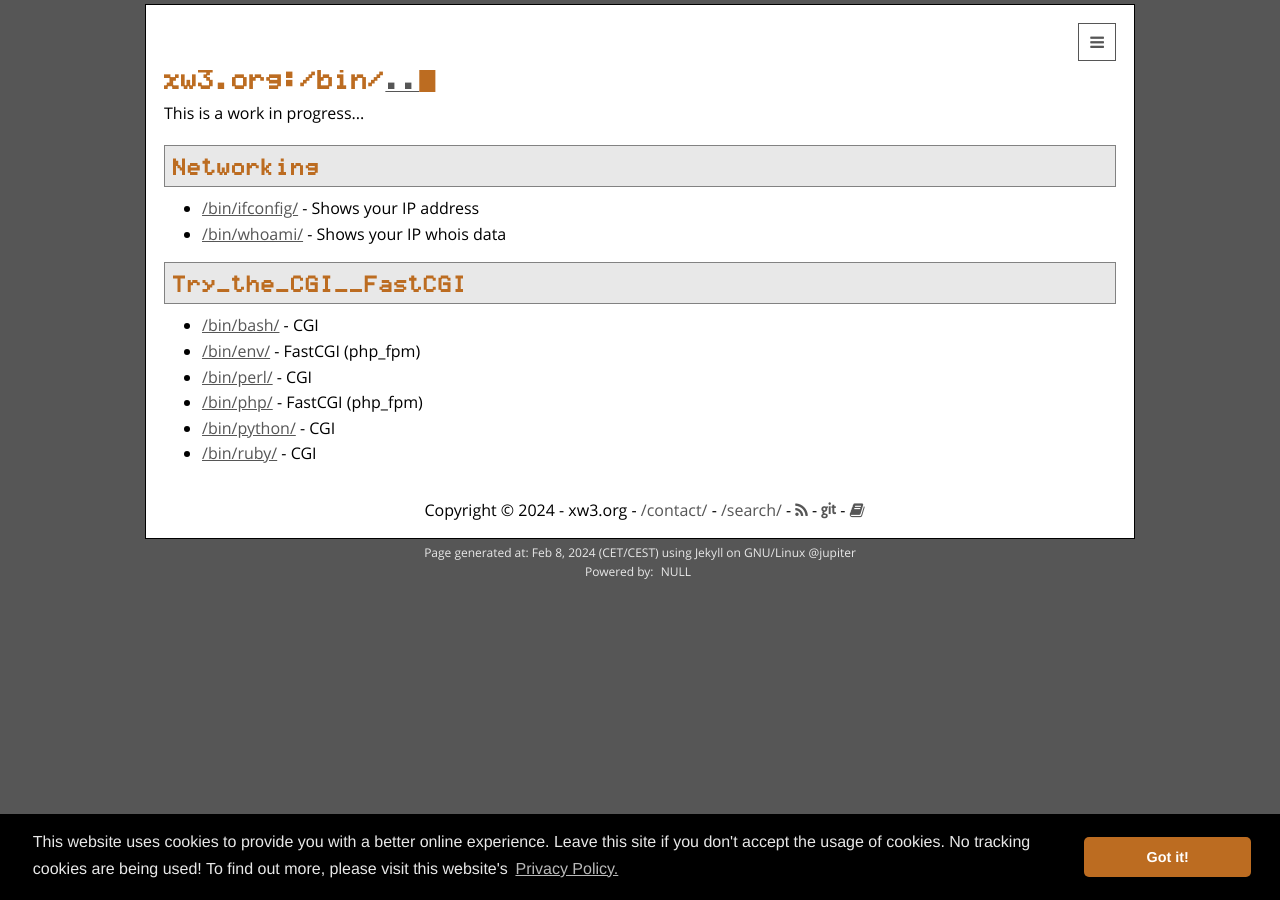
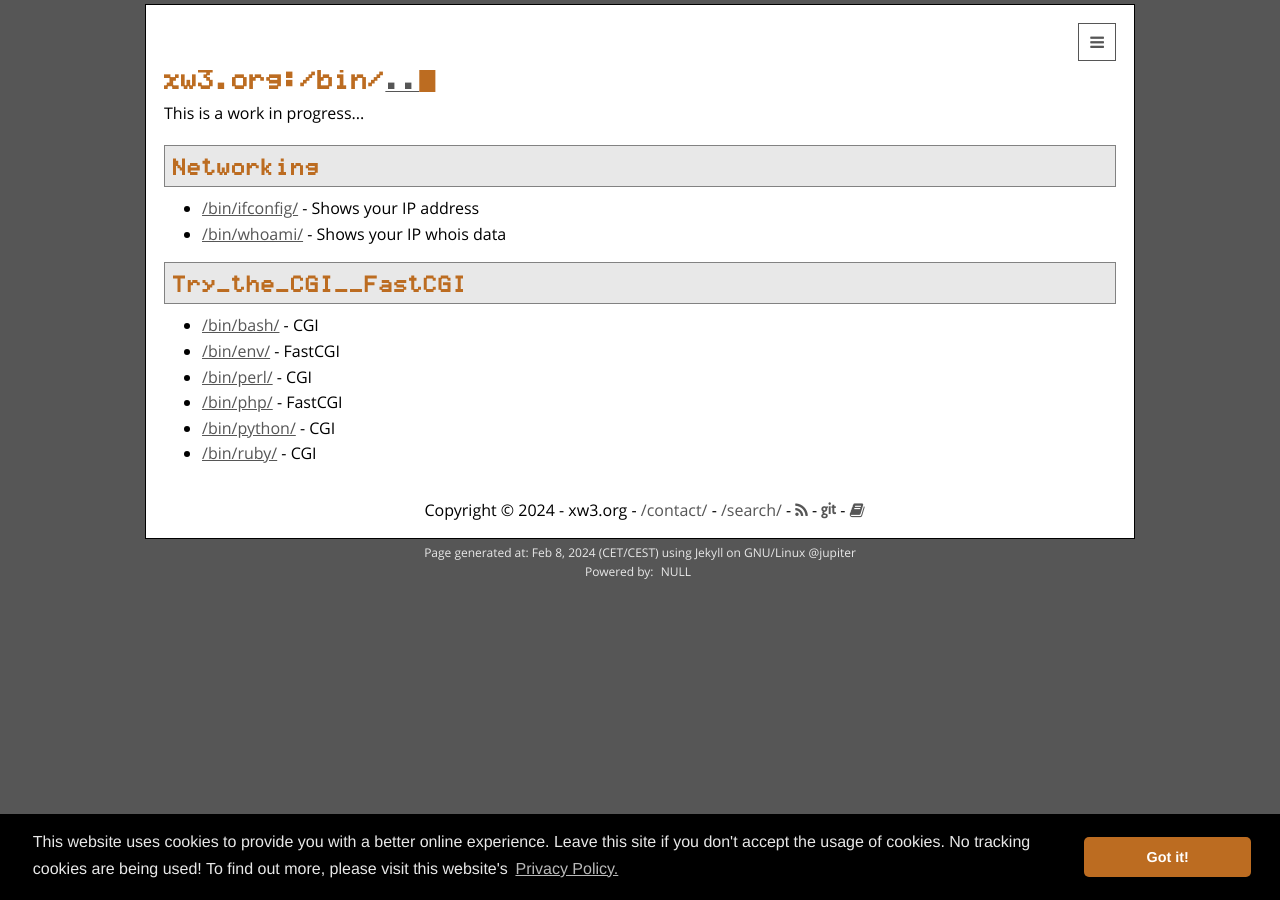
Before and after one commit to hanez/xw3, a Jekyll site: the page built from bin/bin.html, in a window 1280 px wide. Built offline with Jekyll 4.4.1, drawn with Linux system fonts in a browser that asks for light colours; some web fonts are replaced.

```diff
--- a/_config.yml
+++ b/_config.yml
@@ -3,6 +3,8 @@ title: xw3.org
 org: xw3.org
 
 subtitle: This is a work in progress... More to come soon!
+
+keywords: xw3,static,jekyll,cgi,dynamic,php
 
 email: mail@xw3.org
 
--- a/_includes/head.html
+++ b/_includes/head.html
@@ -7,11 +7,11 @@
   <meta name="robots" content="index,follow">
   <meta name="revisit-after" content="7 days">
   <meta name="description" content="{% if page.description %}{{ page.description | strip_html | strip_newlines | truncate: 160 }}{% else %}{{ site.description | strip_html | strip_newlines | truncate: 160 }}{% endif %}">
-  {% if page.tags %}<meta name="keywords" content="{{ page.tags | join: ',' }}">{% endif %}
+  {% if page.tags %}<meta name="keywords" content="{{ site.keywords | join: ',' }},{{ page.tags | join: ',' }}">{% endif %}
   <link rel="shortcut icon" type="image/png" href="/favicon.png">
   <link rel="stylesheet" type="text/css" href="/css/main.css">
   <link rel="stylesheet" type="text/css" href="/css/fork-awesome.min.css">
-  <link rel="stylesheet" type="text/css" href="/css/cookieconsent.min.css" />
+  <link rel="stylesheet" type="text/css" href="/css/cookieconsent.min.css">
   <script src="/js/jquery-3.6.4.min.js" charset="utf-8"></script>
   <link rel="canonical" href="{{ site.url }}{{ page.url | replace:'index.html','' }}">
   <link rel="alternate" type="application/rss+xml" title="RSS Feed - {{ site.title }}" href="{{ site.url }}/feed.xml">
--- a/about/about.html
+++ b/about/about.html
@@ -5,6 +5,8 @@ noToc: true
 title: /about/
 subtitle:
 permalink: /about/
+tags:
+ - about
 ---
 
 <h2>xw3</h2>
@@ -15,6 +17,8 @@ permalink: /about/
 
 <ul>
   <li>Easy to learn</li>
+  <li>Maintainable</li>
+  <li>Minimal</li>
   <li>No framework (MVC) bloat</li>
   <li>No template parsing</li>
   <li>Scalable</li>
--- a/bin/bin.html
+++ b/bin/bin.html
@@ -32,9 +32,9 @@ tags:
 
 <ul>
   <li><a href="/bin/bash/">/bin/bash/</a> - CGI</li>
-  <li><a href="/bin/env/">/bin/env/</a> - FastCGI (php_fpm)</li>
+  <li><a href="/bin/env/">/bin/env/</a> - FastCGI</li>
   <li><a href="/bin/perl/">/bin/perl/</a> - CGI</li>
-  <li><a href="/bin/php/">/bin/php/</a> - FastCGI (php_fpm)</li>
+  <li><a href="/bin/php/">/bin/php/</a> - FastCGI</li>
   <li><a href="/bin/python/">/bin/python/</a> - CGI</li>
   <li><a href="/bin/ruby/">/bin/ruby/</a> - CGI</li>
 </ul>
```
